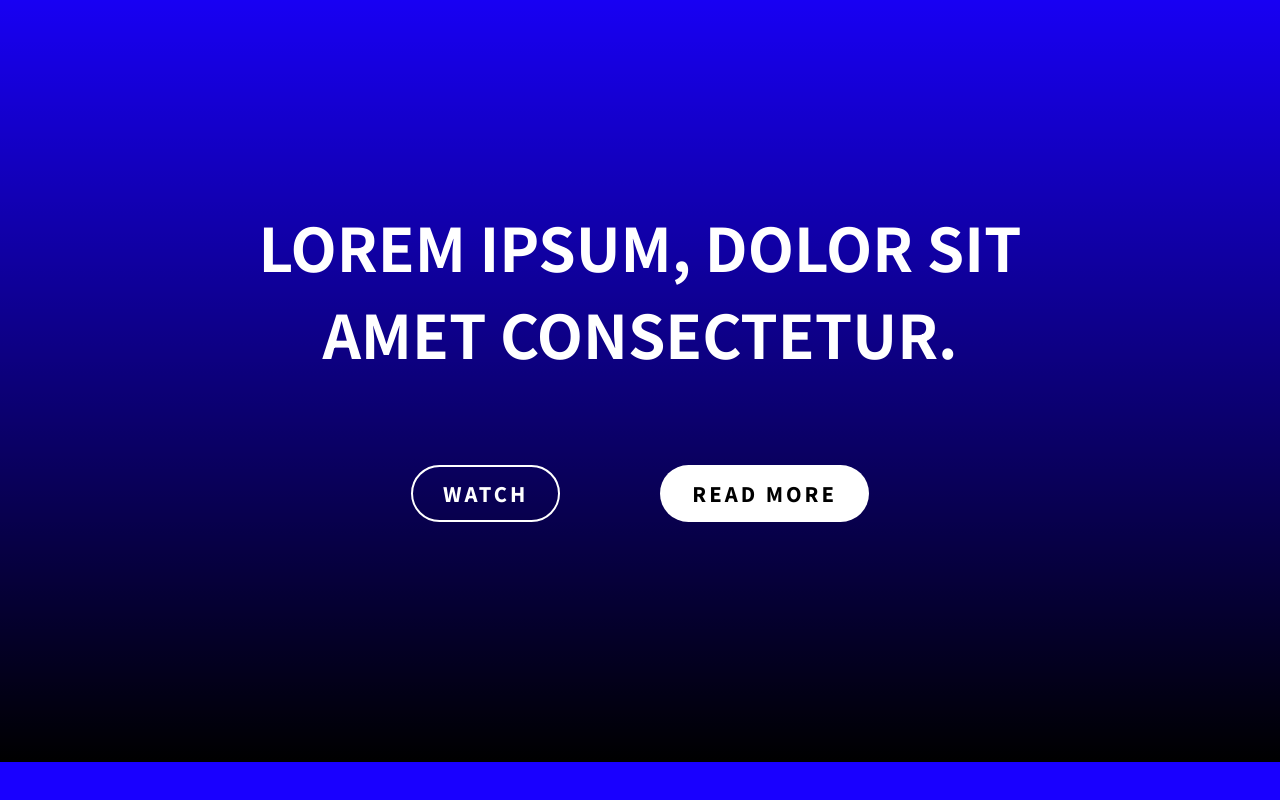
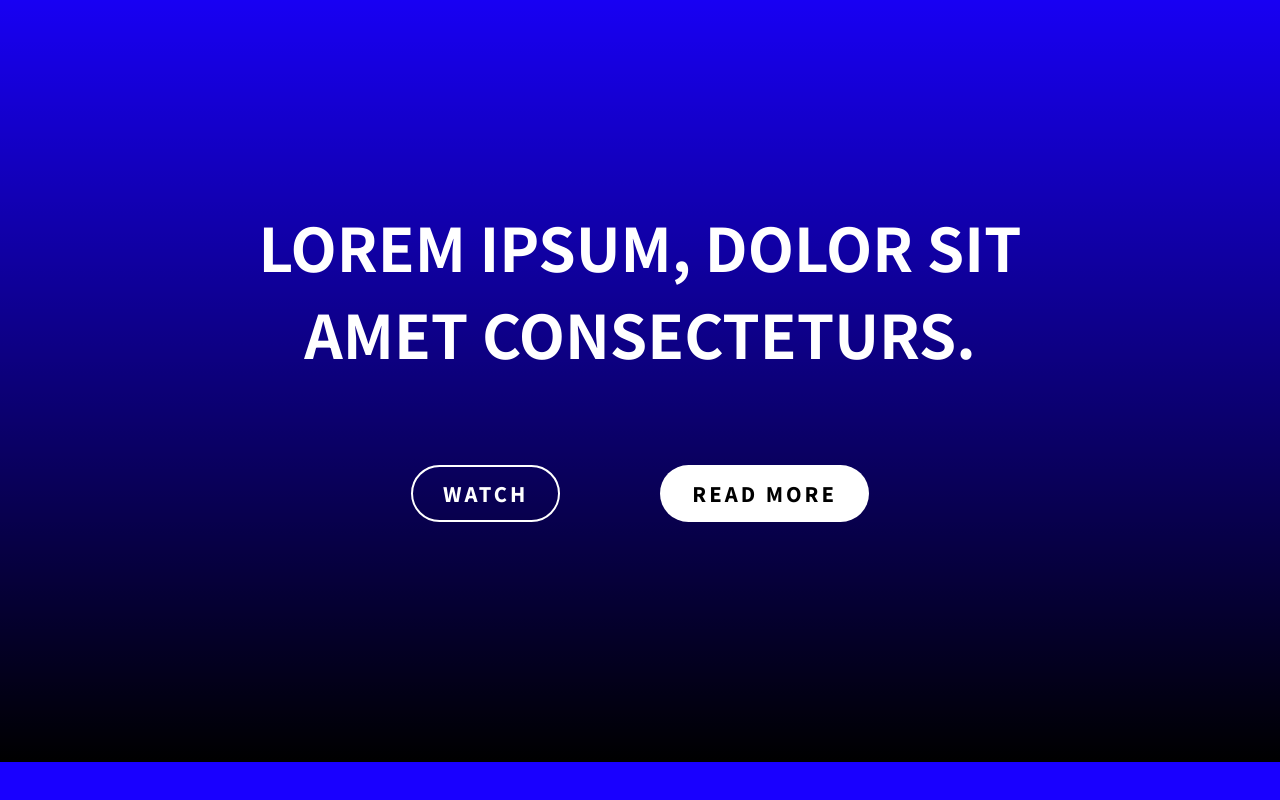
Before and after one commit to bm125de/2001_WebsiteBlocksBeta, a plain HTML site: page header.html in a window 1280 px wide. Shown: the part 1638-2438 px from the top of the page. Drawn offline with nearby package versions, Linux system fonts and the light colour scheme.

Commit message:
Update header.html

```diff
--- a/header.html
+++ b/header.html
@@ -44,7 +44,7 @@
     <!-- <section class="header header-3 auto"> -->
         <div class="filter"></div>
         <div class="text">
-            <h1>Lorem ipsum, dolor sit amet consectetur.</h1>
+            <h1>Lorem ipsum, dolor sit amet consecteturs.</h1>
             <div class="link">
                 <a href="" class="buttom-3 outlined">watch</a>
                 <a href="" class="buttom-3 soild">read more</a>
```
